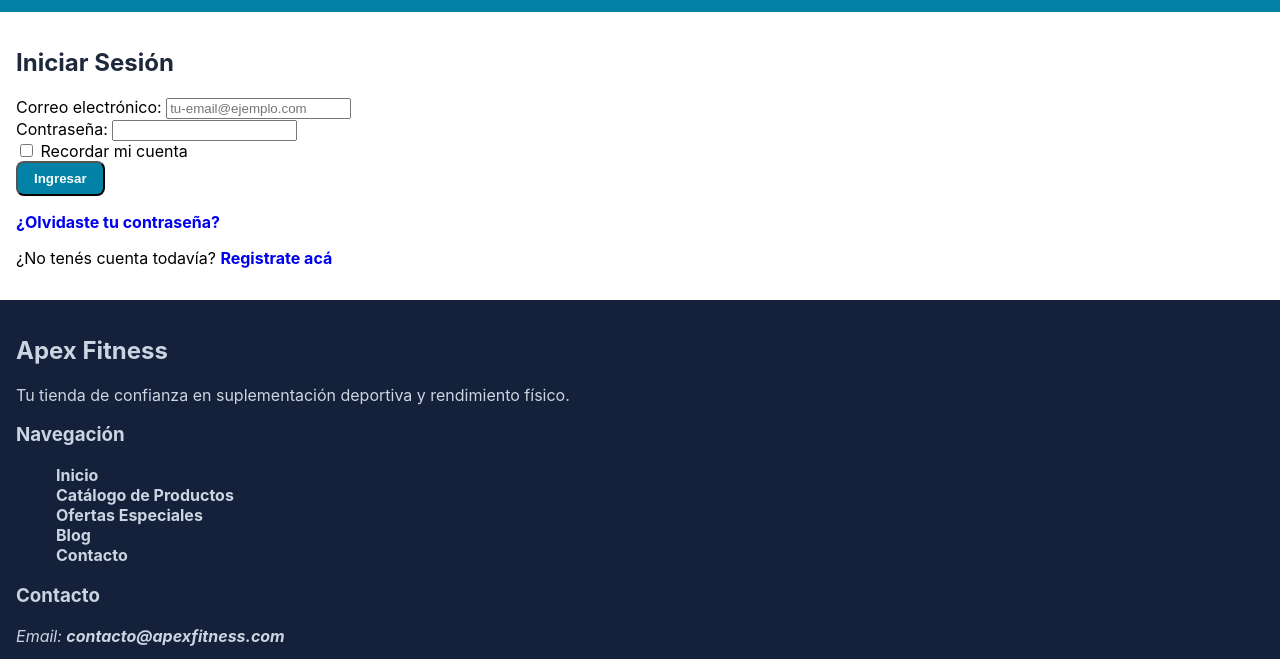
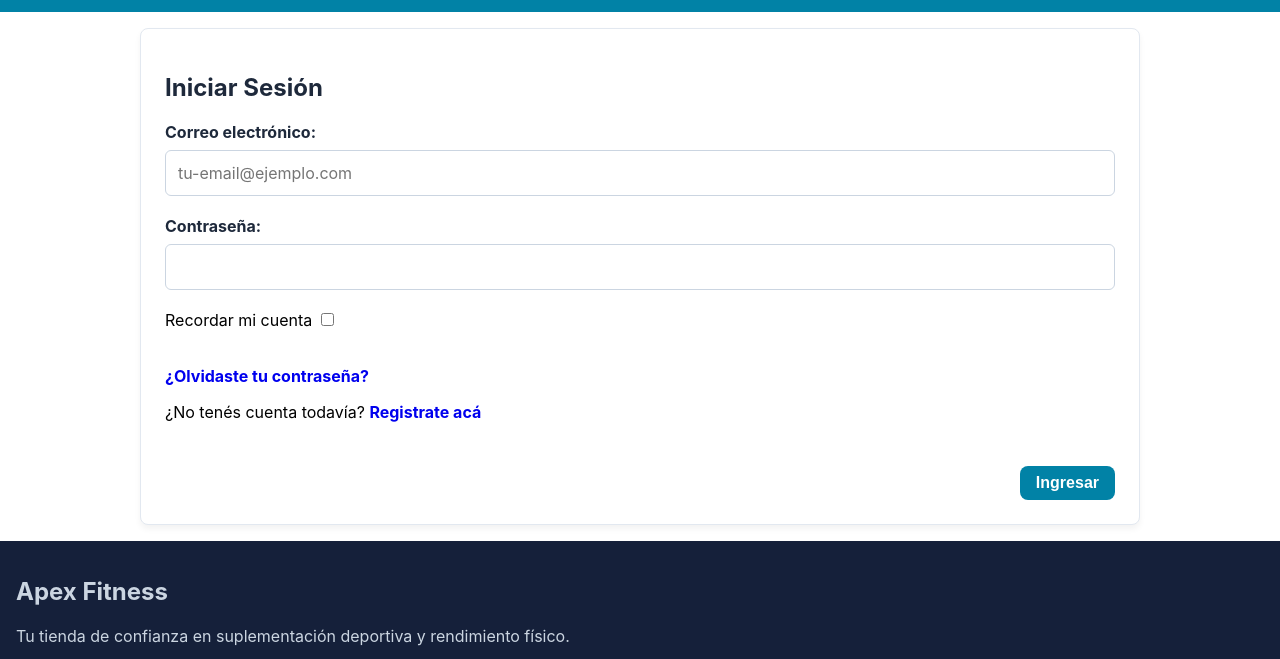
Before and after one commit to IgnacioVargas12/AW1TrabajosPracticos, a website: page tp3/src/login.html in a window 1280 px wide. Shown: the part 122-781 px from the top of the page. Drawn offline with Linux system fonts and the light colour scheme; a web font is replaced by a local one.

Commit message:
final login terminado

```diff
--- a/tp3/src/login.html
+++ b/tp3/src/login.html
@@ -47,10 +47,11 @@
         </header>
 
         <main class="contenido-principal">
-            <section>
+            <section class = "seccion-contacto">
+                <div class = "contenedor-formulario">
                     <h1>Iniciar Sesión</h1>
-                <form action="./login.html" method="post">
-                    <div>
+                    <form class = "formulario-contacto" classaction="./login.html" method="post">
+                        <div class="campo-form campo-completo">
                             <label for="id_email">Correo electrónico:</label>
                             <input
                             type="email"
@@ -60,7 +61,7 @@
                             required
                             >
                         </div>
-                    <div>
+                        <div class="campo-form campo-completo">
                             <label for="id_contraseña">Contraseña:</label>
                             <input
                             type="password"
@@ -69,17 +70,20 @@
                             required
                             >
                         </div>
+                        <div class="campo-completo">
                             <div>
+                                <label for="id_recordar">Recordar mi cuenta</label>
                                 <input type="checkbox" id="id_recordar" name="recordar_sesion">
-                        <label for="id_recordar">Recordar mi cuenta</label>
+                            </div>
                         </div>
                         <div>
+                            <p><a href="./login.html">¿Olvidaste tu contraseña?</a></p>
+                            <p>¿No tenés cuenta todavía? <a href="./login.html">Registrate acá</a></p>
+                        </div>
+                        <div class = "acciones-form campo-completo">
                             <button type="submit" class="boton-principal">Ingresar</button>
                         </div>
                     </form>
-                <div>
-                    <p><a href="./login.html">¿Olvidaste tu contraseña?</a></p>
-                    <p>¿No tenés cuenta todavía? <a href="./login.html">Registrate acá</a></p>
                 </div>
             </section>
         </main>
```
Lines whose indentation alone changed are shown as unchanged.
